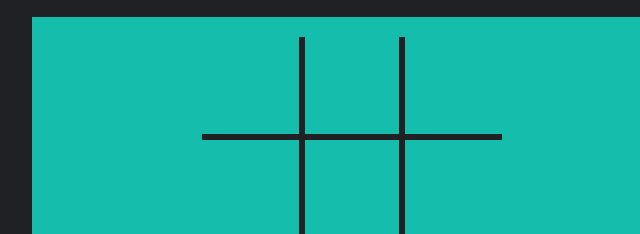
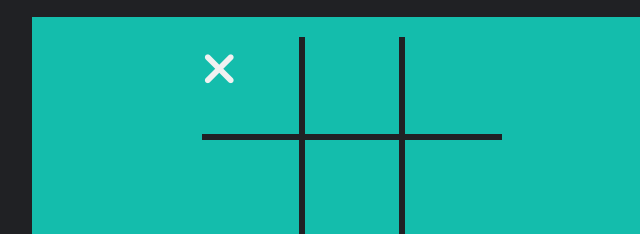
Before and after one commit to igords-goncalves/jogo-da-velha, a website: page source/index.html in a window 1280 px wide. Both pictures are taken after a click on the element 540 px from the left and 375 px from the top of the page. Shown: the part 288-522 px from the top of the page, 288-928 px from the left. Drawn offline with nearby package versions, Linux system fonts and the light colour scheme.

Commit message:
Porblema resolvido usando, nodeList, e posteriormente usando o foreach

```diff
--- a/source/index.html
+++ b/source/index.html
@@ -77,10 +77,10 @@
     </div>
 
     <div id="mensagem" class="esconder">
-        <p></p>
         <p>Mensagem</p>
     </div>
 
     <script src="js/index.js"></script>
+    <!-- <script src="js/test.js"></script> -->
 </body>
 </html>
--- a/source/js/index.js
+++ b/source/js/index.js
@@ -1,7 +1,15 @@
 const x = document.querySelector(".x")
 const o = document.querySelector(".o")
 
-const boxes = document.querySelectorAll("#quadro")
+// const boxes = document.querySelectorAll(".box")
+
+const quadro = document.querySelector('#quadro') //# teste
+
+const celula = quadro.childNodes //# teste
+
+
+
+// const boxes = document.querySelector("#block-1") //# teste
 
 const botoes = document.querySelectorAll("#botoes")
 
@@ -13,13 +21,15 @@ const textoMenssagem = document.querySelector("#mensagem p")
 let player1 = 0
 let player2 = 0
 
+console.log(celula) //NodeList
+
+// console.log(boxes) //NodeList
+
 // Adcionando o evento de click quando clicar no quadro
 
-for (let i = 0; i < boxes.length; i++) {
+celula.forEach(element => {
 
-    boxes[i].addEventListener('click', () => {
-
-        console.log('Capturado ...') //# teste
+    element.addEventListener('click', () => {
 
         let elemento
 
@@ -33,9 +43,50 @@ for (let i = 0; i < boxes.length; i++) {
 
         console.log('Testando ' + cloneElemento) //# teste
 
-        console.log(boxes.appendChild(cloneElemento))
+        element.appendChild(cloneElemento)
     })
-}
+})
+
+// for (let i = 0; i < celula.length; i++) {
+
+//     celula[i].addEventListener('click', () => {
+
+//         let elemento
+
+//         if (player1 === player2) {
+//             elemento = x
+//         } else {
+//             elemento = o
+//         }
+
+//         let cloneElemento = elemento.cloneNode(true)
+
+//         console.log('Testando ' + cloneElemento) //# teste
+
+//         console.log(celula.appendChild(cloneElemento))
+//     })
+// }
+
+//&* Teste
+
+// boxes.addEventListener('click', () => {
+
+//     console.log('Capturado ...') //# teste
+
+//     let elemento
+
+//     if (player1 === player2) {
+//         elemento = x
+//     } else {
+//         elemento = o
+//     }
+
+//     let cloneElemento = elemento.cloneNode(true)
+
+//     console.log('Testando ' + cloneElemento) //# teste
+
+//     console.log(boxes.appendChild(cloneElemento))
+// })
 
 /**
  * Tudo funciona corretamente até esse trecho do código,
@@ -45,4 +96,6 @@ for (let i = 0; i < boxes.length; i++) {
  * O problema aparece quando vamos tratar os elementos
  * da nodeList como nodes, adicionando nodeChild a eles,
  * essa adição não acontece pois estão undefined como nodes
+ *
+ *! O problema está na NodeList
  */
--- a/source/js/test.js
+++ b/source/js/test.js
@@ -24,7 +24,6 @@
         const quadro = document.querySelector('#quadro')
 
 
-
         const pai = bgQuadro.parentNode // Pai tag main
         const filho = quadro.parentNode // Pai div id bgQuadro
         const neto = boxes.parentNode // undefined --> Era p/ ser div id quadro
@@ -40,3 +39,5 @@
         console.log(filho)
         console.log(neto === undefined)
         console.log(netoTeste)
+
+        console.log(box1.nodeName)
```
